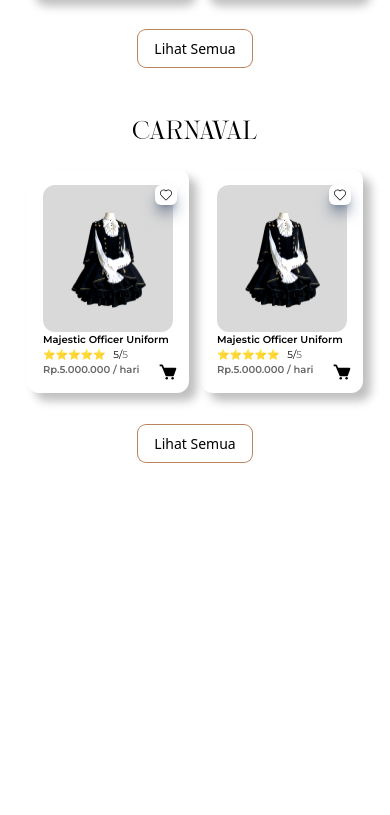
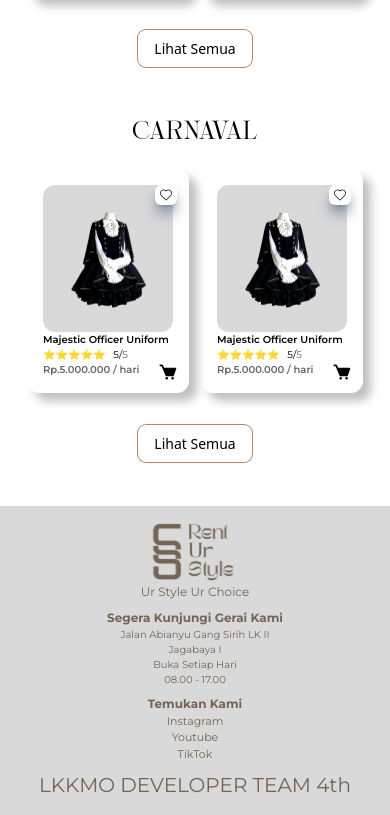
Before and after one commit to Zimhiii/LKKMO-FRONTEND-KEl4, a React (Vite) app: page / in a window 390 px wide. Shown: the part 1145-1960 px from the top of the page. Before the commit the page ends 1651 px from the top, so only its background shows below. Built offline with nearby package versions, Linux system fonts and the light colour scheme; a web font is replaced by a local one.

Commit message:
Add Footer Responsive

```diff
--- a/src/Components/Navbar/Logo.jsx
+++ b/src/Components/Navbar/Logo.jsx
@@ -2,8 +2,14 @@ import React from "react";
 
 export default function Logo({ width, height, responsive }) {
   return (
-    <div className={`${responsive}`}>
-      <img src="Logo.svg" alt="RENTURSTYLE" width={width} height={height} />
+    <div>
+      <div className={`${responsive} md:hidden`}>
+        <img src="Logo.svg" alt="RENTURSTYLE" width={width} height={height} />
+      </div>
+
+      <div className={`${responsive} hidden md:block`}>
+        <img src="LogoMD.png" alt="RENTURSTYLE" width={width} height={height} />
+      </div>
     </div>
   );
 }
--- a/src/Layouts/DefaultLayout.jsx
+++ b/src/Layouts/DefaultLayout.jsx
@@ -1,12 +1,14 @@
 import React from "react";
 import Navbar from "../Components/Navbar/Navbar";
 import { Outlet } from "react-router-dom";
+import Footer from "../Pages/Footer";
 
 const DefaultLayout = () => {
   return (
     <div>
       <Navbar />
       <Outlet />
+      <Footer />
     </div>
   );
 };
--- /dev/null
+++ b/src/Pages/Footer.jsx
@@ -0,0 +1,48 @@
+import React from "react";
+import Logo from "../Components/Navbar/Logo";
+
+export default function Footer() {
+  return (
+    <div className="font-montserrat text-[#736455] py-[15px] flex flex-col justify-between items-center gap-y-2 bg-[#D9D9D9] ">
+      <div className="flex flex-col items-center justify-between gap-y-2 md:flex-row md:px-[72px] md:py-[70px] md:w-full">
+        {" "}
+        <div className="flex flex-col items-center">
+          <div className="md:hidden">
+            <Logo width={87} height={58} />
+          </div>
+          <div className="hidden md:block">
+            <Logo />
+          </div>
+
+          <h1 className="text-[12px] md:text-[20px]">Ur Style Ur Choice</h1>
+        </div>
+        <div>
+          <h1 className="text-[12px] md:text-[20px] font-bold ">
+            Segera Kunjungi Gerai Kami
+          </h1>
+          <p className="flex flex-col text-[10px] md:text-[20px] items-center">
+            <span>Jalan Abianyu Gang Sirih LK II</span> <span>Jagabaya I</span>{" "}
+            <span>Buka Setiap Hari</span> <span>08.00 - 17.00</span>
+          </p>
+        </div>
+        <div className="flex flex-col items-center">
+          <h1 className="text-[12px] font-bold md:text-[20px] ">
+            Temukan Kami
+          </h1>
+          <a href="#" className="text-[11px] md:text-[20px] ">
+            Instagram
+          </a>
+          <a href="#" className="text-[11px] md:text-[20px] ">
+            Youtube
+          </a>
+          <a href="#" className="text-[11px] md:text-[20px] ">
+            TikTok
+          </a>
+        </div>
+      </div>
+      <div className="md:w-full md:flex md:justify-end ">
+        <h1 className="text-[20px] md:mx-[75px] ">LKKMO DEVELOPER TEAM 4th</h1>
+      </div>
+    </div>
+  );
+}
```
Also changed, not shown: public/LogoMD.png (added).
